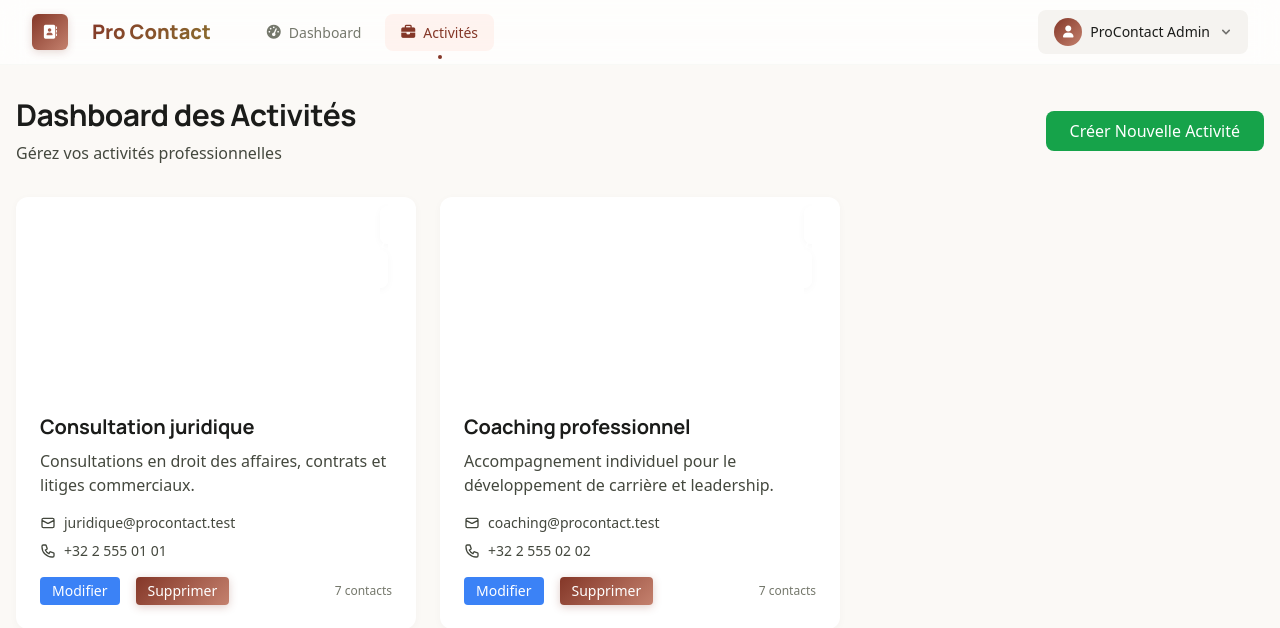
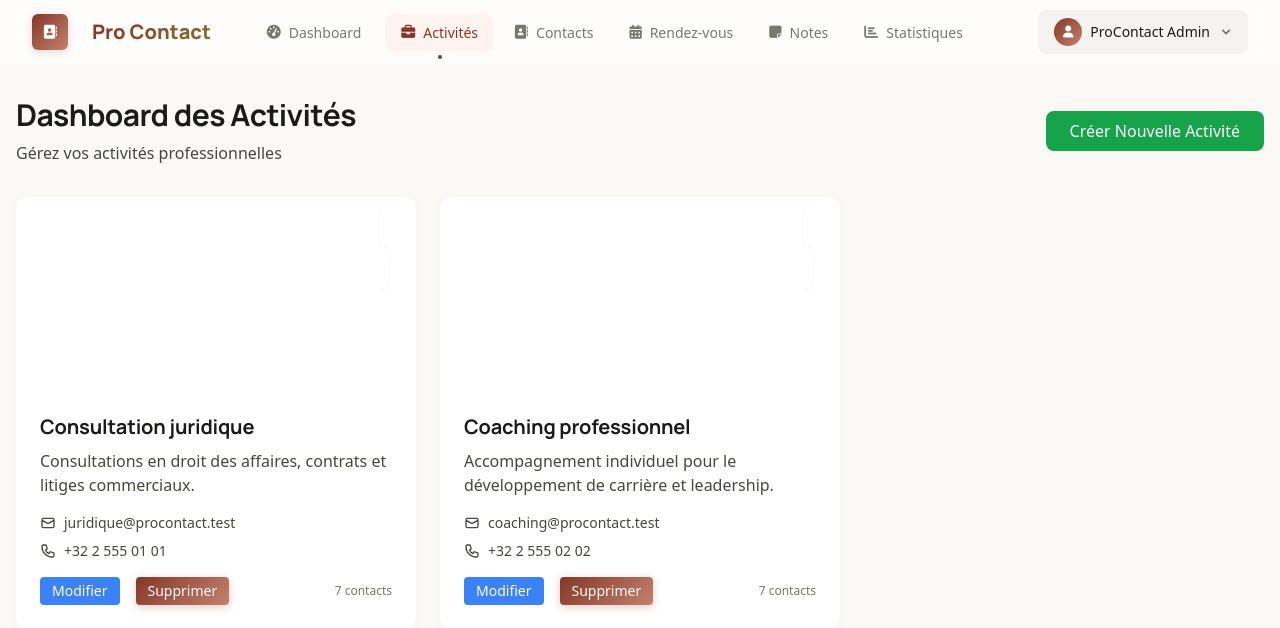
Before and after one commit to Netrunner0101/procontact_final_v13, a Laravel app: page /activites in a window 1280 px wide. Shown: the top 628 px of the page. Run offline with Laravel 12, Linux system fonts and the light colour scheme; a user stored in the database is signed in; data comes from the database, SQL or seed files in the repository; style sheets or scripts are compiled from the project's sources; some libraries are stand-ins or nearby versions.

Commit message:
Fix dashboard crash, add phone validation, and add missing nav tabs
- Fix route('activites.view') → route('activites.show') that caused 500 error
- Add regex validation on phone fields (digits, +, -, spaces, parentheses only)
- Add Contacts, Rendez-vous, Notes, and Statistiques to navigation bar

https://claude.ai/code/session_01UCpr55SfWjDFNwHKDAifDp

```diff
--- a/app/Http/Controllers/ActiviteController.php
+++ b/app/Http/Controllers/ActiviteController.php
@@ -26,9 +26,11 @@ class ActiviteController extends Controller
         $validated = $request->validate([
             'nom' => 'required|string|max:255',
             'description' => 'nullable|string',
-            'numero_telephone' => 'nullable|string|max:20',
+            'numero_telephone' => 'nullable|regex:/^[0-9+\-\s()]+$/|max:20',
             'email' => 'nullable|email|max:255',
             'image' => 'nullable|image|mimes:jpeg,png,jpg,gif|max:2048',
+        ], [
+            'numero_telephone.regex' => 'Le numéro de téléphone ne doit contenir que des chiffres, +, -, espaces ou parenthèses.',
         ]);
 
         if ($request->hasFile('image')) {
@@ -61,9 +63,11 @@ class ActiviteController extends Controller
         $validated = $request->validate([
             'nom' => 'required|string|max:255',
             'description' => 'nullable|string',
-            'numero_telephone' => 'nullable|string|max:20',
+            'numero_telephone' => 'nullable|regex:/^[0-9+\-\s()]+$/|max:20',
             'email' => 'nullable|email|max:255',
             'image' => 'nullable|image|mimes:jpeg,png,jpg,gif|max:2048',
+        ], [
+            'numero_telephone.regex' => 'Le numéro de téléphone ne doit contenir que des chiffres, +, -, espaces ou parenthèses.',
         ]);
 
         if ($request->hasFile('image')) {
--- a/app/Livewire/ContactManager.php
+++ b/app/Livewire/ContactManager.php
@@ -37,7 +37,7 @@ class ContactManager extends Component
         'nom' => 'required|string|max:255',
         'prenom' => 'required|string|max:255',
         'email' => 'nullable|email|max:255',
-        'telephone' => 'nullable|string|max:20',
+        'telephone' => 'nullable|regex:/^[0-9+\-\s()]+$/|max:20',
         'adresse' => 'nullable|string|max:255',
         'ville' => 'nullable|string|max:100',
         'code_postal' => 'nullable|string|max:10',
--- a/resources/views/layouts/app.blade.php
+++ b/resources/views/layouts/app.blade.php
@@ -48,6 +48,22 @@
                             <a href="{{ route('activites.index') }}" class="nav-link {{ request()->routeIs('activites.*') ? 'nav-link-active' : '' }}">
                                 <i class="fas fa-briefcase"></i>
                                 <span>Activit&eacute;s</span>
+                            </a>
+                            <a href="{{ route('contacts.manager') }}" class="nav-link {{ request()->routeIs('contacts.*') ? 'nav-link-active' : '' }}">
+                                <i class="fas fa-address-book"></i>
+                                <span>Contacts</span>
+                            </a>
+                            <a href="{{ route('appointments.manager') }}" class="nav-link {{ request()->routeIs('appointments.*') || request()->routeIs('rendez-vous.*') ? 'nav-link-active' : '' }}">
+                                <i class="fas fa-calendar-alt"></i>
+                                <span>Rendez-vous</span>
+                            </a>
+                            <a href="{{ route('notes.manager') }}" class="nav-link {{ request()->routeIs('notes.*') ? 'nav-link-active' : '' }}">
+                                <i class="fas fa-sticky-note"></i>
+                                <span>Notes</span>
+                            </a>
+                            <a href="{{ route('statistics.dashboard') }}" class="nav-link {{ request()->routeIs('statistics.*') || request()->routeIs('statistiques.*') ? 'nav-link-active' : '' }}">
+                                <i class="fas fa-chart-bar"></i>
+                                <span>Statistiques</span>
                             </a>
                         </div>
                     </div>
@@ -123,6 +139,22 @@
                 <a href="{{ route('activites.index') }}" class="flex items-center gap-3 px-3 py-2.5 rounded-lg text-sm font-medium" style="color: {{ request()->routeIs('activites.*') ? '#843728' : '#44483e' }}; background: {{ request()->routeIs('activites.*') ? 'rgba(255,219,209,0.3)' : 'transparent' }};">
                     <i class="fas fa-briefcase"></i>
                     Activit&eacute;s
+                </a>
+                <a href="{{ route('contacts.manager') }}" class="flex items-center gap-3 px-3 py-2.5 rounded-lg text-sm font-medium" style="color: {{ request()->routeIs('contacts.*') ? '#843728' : '#44483e' }}; background: {{ request()->routeIs('contacts.*') ? 'rgba(255,219,209,0.3)' : 'transparent' }};">
+                    <i class="fas fa-address-book"></i>
+                    Contacts
+                </a>
+                <a href="{{ route('appointments.manager') }}" class="flex items-center gap-3 px-3 py-2.5 rounded-lg text-sm font-medium" style="color: {{ request()->routeIs('appointments.*') || request()->routeIs('rendez-vous.*') ? '#843728' : '#44483e' }}; background: {{ request()->routeIs('appointments.*') || request()->routeIs('rendez-vous.*') ? 'rgba(255,219,209,0.3)' : 'transparent' }};">
+                    <i class="fas fa-calendar-alt"></i>
+                    Rendez-vous
+                </a>
+                <a href="{{ route('notes.manager') }}" class="flex items-center gap-3 px-3 py-2.5 rounded-lg text-sm font-medium" style="color: {{ request()->routeIs('notes.*') ? '#843728' : '#44483e' }}; background: {{ request()->routeIs('notes.*') ? 'rgba(255,219,209,0.3)' : 'transparent' }};">
+                    <i class="fas fa-sticky-note"></i>
+                    Notes
+                </a>
+                <a href="{{ route('statistics.dashboard') }}" class="flex items-center gap-3 px-3 py-2.5 rounded-lg text-sm font-medium" style="color: {{ request()->routeIs('statistics.*') || request()->routeIs('statistiques.*') ? '#843728' : '#44483e' }}; background: {{ request()->routeIs('statistics.*') || request()->routeIs('statistiques.*') ? 'rgba(255,219,209,0.3)' : 'transparent' }};">
+                    <i class="fas fa-chart-bar"></i>
+                    Statistiques
                 </a>
             </div>
             <div class="px-4 py-3" style="border-top: 1px solid #e9e6e3;">
--- a/resources/views/livewire/dashboard.blade.php
+++ b/resources/views/livewire/dashboard.blade.php
@@ -13,7 +13,7 @@
         @if(count($activities) > 0)
             <div class="grid grid-cols-1 md:grid-cols-2 lg:grid-cols-3 gap-6">
                 @foreach($activities as $activity)
-                    <a href="{{ route('activites.view', $activity->id) }}"
+                    <a href="{{ route('activites.show', $activity->id) }}"
                        class="activity-card block rounded-2xl overflow-hidden group"
                        wire:key="activity-{{ $activity->id }}"
                        style="background: white; box-shadow: 0 2px 8px rgba(27,28,26,0.03);">
```
